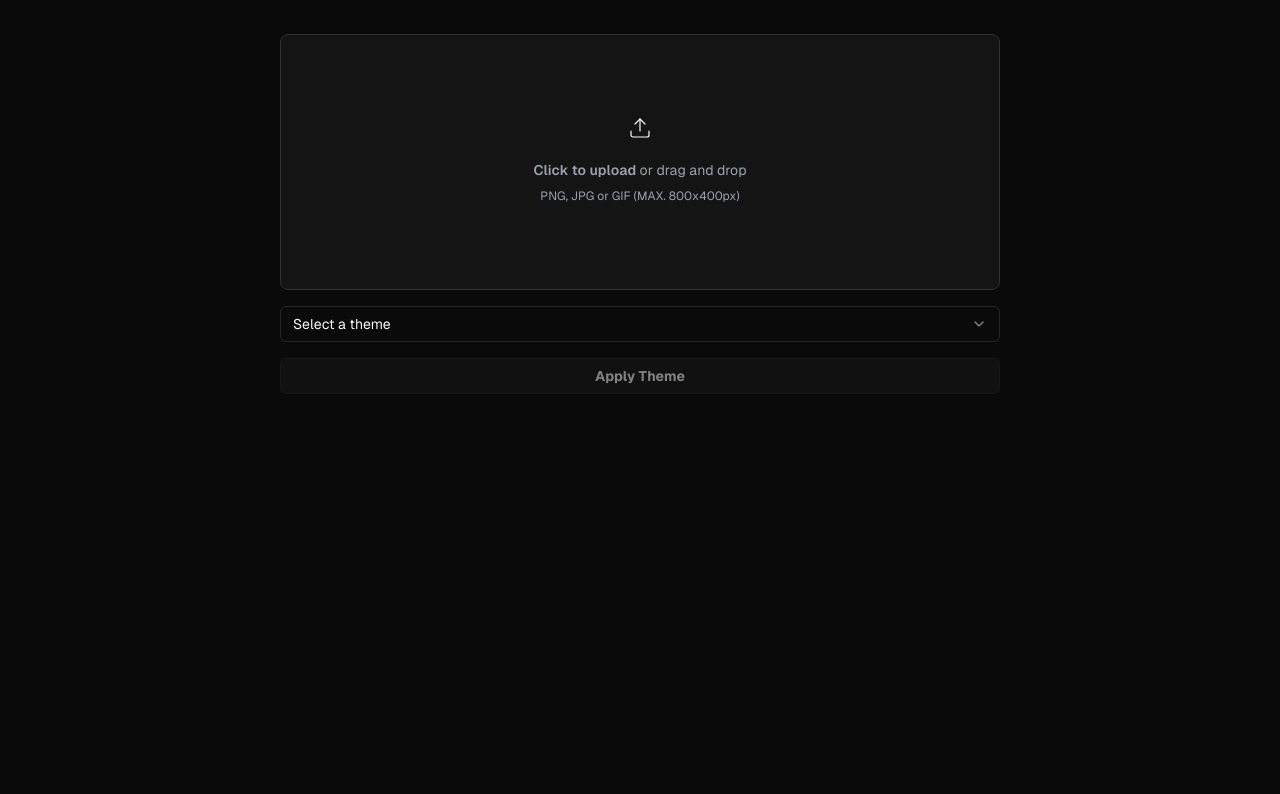
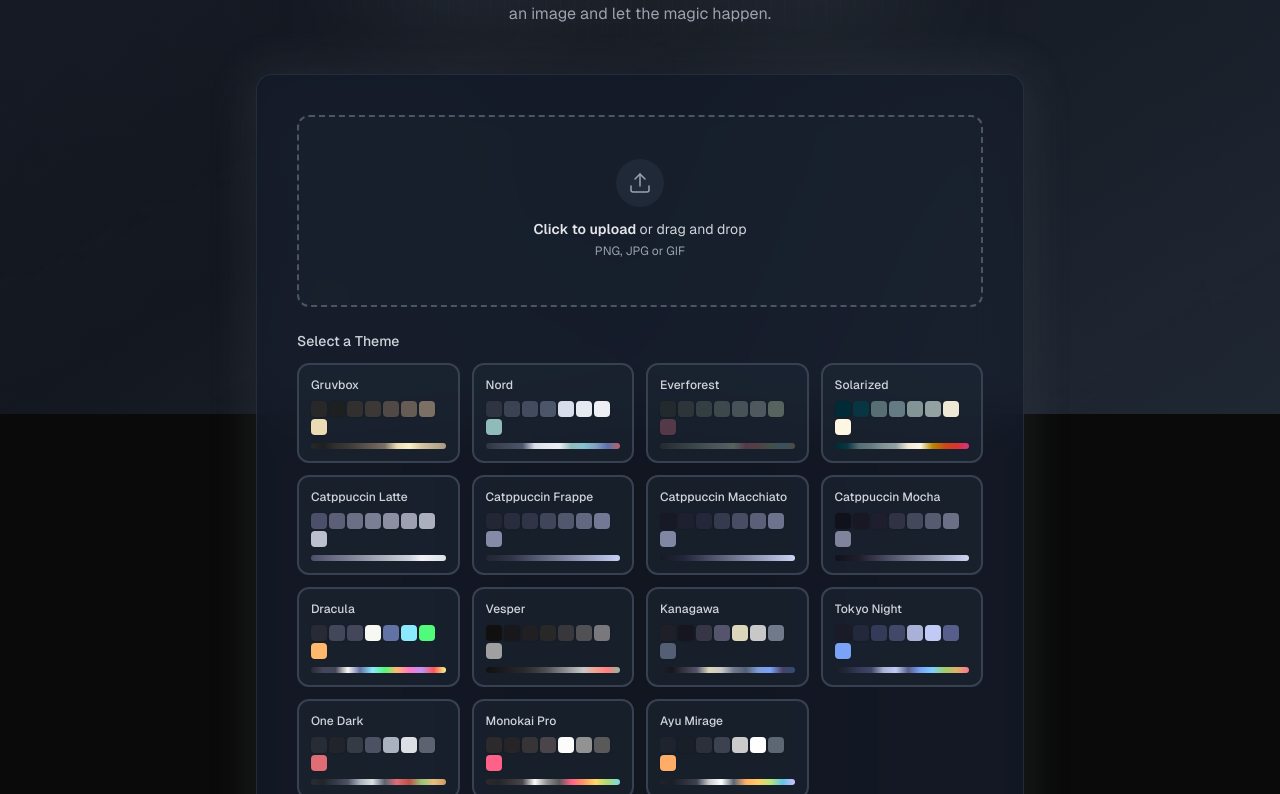
Before and after one commit to mohvn/schm, a Next.js app: page / in a window 1280 px wide. Shown: the part 386-1180 px from the top of the page. Before the commit the page ends 924 px from the top, so only its background shows below. Built offline with nearby package versions, Linux system fonts and the light colour scheme.

Commit message:
feat: adicionando novos presets

```diff
--- a/app/page.tsx
+++ b/app/page.tsx
@@ -1,15 +1,22 @@
 import ImageConverter from "@/components/image-converter"
-import { ModeToggle } from "@/components/mode-toggle"
 
 export default function Home() {
   return (
-    <main className="flex min-h-screen flex-col items-center justify-between p-24">
-      <div className="absolute top-2 right-2">
-        <ModeToggle />
+    <main className="relative min-h-screen overflow-hidden">
+      <div className="fixed inset-0 -z-10">
+        <div className="absolute inset-0 bg-gradient-to-br from-gray-200/50 via-gray-100/30 to-gray-300/50 dark:from-gray-900/80 dark:via-gray-950/60 dark:to-gray-800/80" />
+        <div className="absolute inset-0 bg-[radial-gradient(ellipse_at_top_right,_var(--tw-gradient-stops))] from-gray-300/20 via-transparent to-transparent dark:from-gray-700/30" />
+        <div className="absolute inset-0 bg-[radial-gradient(ellipse_at_bottom_left,_var(--tw-gradient-stops))] from-gray-400/10 via-transparent to-transparent dark:from-gray-600/20" />
+        <div className="absolute inset-0 bg-[linear-gradient(to_right,#8882_1px,transparent_1px),linear-gradient(to_bottom,#8882_1px,transparent_1px)] bg-[size:14px_24px] [mask-image:radial-gradient(ellipse_60%_50%_at_50%_0%,#000_70%,transparent_110%)]" />
       </div>
-      <h1>
-        <pre className="whitespace-pre font-mono text-sm select-none mb-20 font-bold">
-          {`      ___           ___           ___           ___
+
+      <div className="flex min-h-screen flex-col items-center justify-start px-4 py-12 md:py-20">
+        <div className="relative mb-12 text-center">
+          <div className="absolute -inset-4 bg-gradient-to-r from-gray-400/30 via-gray-500/20 to-gray-400/30 blur-3xl opacity-50 -z-10" />
+
+          <h1 className="relative">
+            <pre className="whitespace-pre font-mono text-[0.5rem] sm:text-xs md:text-sm select-none font-bold bg-gradient-to-r from-gray-600 via-gray-800 to-gray-600 dark:from-gray-300 dark:via-gray-100 dark:to-gray-300 bg-clip-text text-transparent drop-shadow-2xl">
+              {`      ___           ___           ___           ___
      /\\  \\         /\\  \\         /\\__\\         /\\__\\
     /::\\  \\       /::\\  \\       /:/  /        /::|  |
    /:/\\ \\  \\     /:/\\:\\  \\     /:/__/        /:|:|  |
@@ -20,8 +27,32 @@
    \\:\\/:/  /     \\:\\  \\           /:/  /        /:/  /
     \\::/  /       \\:\\__\\         /:/  /        /:/  /
      \\/__/         \\/__/         \\/__/         \\/__/`}</pre>
-      </h1>
-      <ImageConverter />
+          </h1>
+
+          <div className="mt-6 flex items-center justify-center gap-2">
+            <p className="text-lg md:text-xl font-medium bg-gradient-to-r from-gray-700 to-gray-900 dark:from-gray-200 dark:to-white bg-clip-text text-transparent">
+              Simple Color Hue Maker
+            </p>
+          </div>
+
+          <p className="mt-3 text-sm md:text-base text-gray-500 dark:text-gray-400 max-w-md mx-auto">
+            Create beautiful color palettes with just a few clicks. Upload an image and let the magic happen.
+          </p>
+        </div>
+
+        <div className="relative w-full max-w-3xl">
+          <div className="absolute -inset-1 bg-gradient-to-r from-gray-400/20 via-gray-500/15 to-gray-400/20 rounded-2xl blur-xl opacity-75" />
+          <div className="relative backdrop-blur-xl bg-white/70 dark:bg-gray-900/70 rounded-2xl border border-white/20 dark:border-gray-700/50 shadow-2xl p-2 md:p-4">
+            <ImageConverter />
+          </div>
+        </div>
+
+        <footer className="mt-16 text-center">
+          <p className="text-xs text-gray-400 dark:text-gray-500">
+            Drag & drop or click to upload • Multiple themes available • Instant download
+          </p>
+        </footer>
+      </div>
     </main>
   )
 }
--- a/components/image-converter.tsx
+++ b/components/image-converter.tsx
@@ -3,10 +3,18 @@
 import React, { useState, useRef } from 'react';
 import { themes, convertImageToTheme } from '../utils/image-utils';
 import { Button } from "@/components/ui/button"
-import { Select, SelectContent, SelectItem, SelectTrigger, SelectValue } from "@/components/ui/select"
-import { Download, Upload } from 'lucide-react';
+import { Download, Upload, Check } from 'lucide-react';
+import { cn } from '@/lib/utils';
 
 type ThemeKey = keyof typeof themes;
+
+function getThemeColors(themeColors: number[]): string[] {
+  const colors: string[] = [];
+  for (let i = 0; i < themeColors.length; i += 3) {
+    colors.push(`rgb(${themeColors[i]}, ${themeColors[i + 1]}, ${themeColors[i + 2]})`);
+  }
+  return colors;
+}
 
 export default function ImageConverter() {
   const [selectedTheme, setSelectedTheme] = useState<ThemeKey | ''>('');
@@ -61,67 +69,110 @@
 
   return (
     <div className="w-full max-w-3xl mx-auto p-6 space-y-6">
-      <div className="space-y-4">
+      <div className="space-y-6">
         <div className="flex items-center justify-center w-full">
-          <label htmlFor="dropzone-file" className="flex flex-col items-center justify-center w-full h-64 border dark:border-[#313131] rounded-lg cursor-pointer bg-gray-50 dark:hover:bg-[#181818] dark:bg-[#141415] hover:bg-gray-100 dark:hover:border-[#252525]">
+          <label htmlFor="dropzone-file" className="flex flex-col items-center justify-center w-full h-48 border-2 border-dashed border-gray-300 dark:border-gray-600 rounded-xl cursor-pointer bg-gray-50/50 dark:bg-gray-800/30 hover:bg-gray-100/50 dark:hover:bg-gray-800/50 hover:border-gray-400 dark:hover:border-gray-500 transition-all duration-300">
             <div className="flex flex-col items-center justify-center pt-5 pb-6">
-              <Upload strokeWidth={1.2} className='mb-5' />
-              <p className="mb-2 text-sm text-gray-500 dark:text-gray-400"><span className="font-semibold">Click to upload</span> or drag and drop</p>
-              <p className="text-xs text-gray-500 dark:text-gray-400">PNG, JPG or GIF (MAX. 800x400px)</p>
+              <div className="p-3 rounded-full bg-gray-100 dark:bg-gray-800 mb-3">
+                <Upload strokeWidth={1.5} className="w-6 h-6 text-gray-600 dark:text-gray-400" />
+              </div>
+              <p className="mb-1 text-sm text-gray-600 dark:text-gray-300"><span className="font-semibold text-gray-800 dark:text-gray-200">Click to upload</span> or drag and drop</p>
+              <p className="text-xs text-gray-500 dark:text-gray-400">PNG, JPG or GIF</p>
             </div>
             <input id="dropzone-file" type="file" className="hidden" onChange={handleImageUpload} accept="image/*" />
           </label>
         </div>
-        <Select onValueChange={(value: ThemeKey) => setSelectedTheme(value)}>
-          <SelectTrigger className="w-full">
-            <SelectValue placeholder="Select a theme" />
-          </SelectTrigger>
-          <SelectContent>
-            {Object.entries(themes).map(([themeName, themeColors]) => (
-              <SelectItem key={themeName} value={themeName}>
-                <div className="flex items-center">
-                  <span className="mr-2">{themeName}</span>
-                  <div className="flex">
-                    {themeColors.slice(0, 15).map((color, index) => (
-                      index % 3 === 0 && (
-                        <div
-                          key={index}
-                          className="w-4 h-4 mr-1"
-                          style={{
-                            backgroundColor: `rgb(${themeColors[index]}, ${themeColors[index + 1]}, ${themeColors[index + 2]})`
-                          }}
-                        />
-                      )
+
+        <div className="space-y-3">
+          <h3 className="text-sm font-medium text-gray-700 dark:text-gray-300">Select a Theme</h3>
+
+          <div className="grid grid-cols-2 sm:grid-cols-3 md:grid-cols-4 gap-3">
+            {Object.entries(themes).map(([themeName, themeColors]) => {
+              const colors = getThemeColors(themeColors);
+              const isSelected = selectedTheme === themeName;
+
+              return (
+                <button
+                  key={themeName}
+                  onClick={() => setSelectedTheme(themeName as ThemeKey)}
+                  className={cn(
+                    "relative group p-3 rounded-xl border-2 transition-all duration-300 text-left",
+                    "hover:scale-[1.02] hover:shadow-lg",
+                    isSelected
+                      ? "border-gray-800 dark:border-gray-200 bg-gray-100 dark:bg-gray-800 shadow-md shadow-gray-300 dark:shadow-gray-900/50"
+                      : "border-gray-200 dark:border-gray-700 bg-white dark:bg-gray-800/50 hover:border-gray-300 dark:hover:border-gray-600"
+                  )}
+                >
+                  {isSelected && (
+                    <div className="absolute -top-1.5 -right-1.5 w-5 h-5 bg-gray-800 dark:bg-gray-200 rounded-full flex items-center justify-center shadow-md">
+                      <Check className="w-3 h-3 text-white dark:text-gray-900" />
+                    </div>
+                  )}
+
+                  <p className={cn(
+                    "text-xs font-medium mb-2 truncate",
+                    isSelected ? "text-gray-900 dark:text-gray-100" : "text-gray-700 dark:text-gray-300"
+                  )}>
+                    {themeName}
+                  </p>
+
+                  <div className="flex flex-wrap gap-0.5">
+                    {colors.slice(0, 8).map((color, index) => (
+                      <div
+                        key={index}
+                        className="w-4 h-4 rounded-sm shadow-sm ring-1 ring-black/5"
+                        style={{ backgroundColor: color }}
+                      />
                     ))}
                   </div>
-                </div>
-              </SelectItem>
-            ))}
-          </SelectContent>
-        </Select>
+
+                  <div
+                    className="mt-2 h-1.5 rounded-full overflow-hidden"
+                    style={{
+                      background: `linear-gradient(to right, ${colors.slice(0, 12).join(', ')})`
+                    }}
+                  />
+                </button>
+              );
+            })}
+          </div>
+        </div>
+
         <Button
           onClick={applyTheme}
-          variant="outline"
           disabled={!originalImage || !selectedTheme || isLoading}
-          className="w-full dark:bg-[#181818] dark:hover:bg-[#383838] font-bold"
+          className={cn(
+            "w-full font-semibold py-5 rounded-xl transition-all duration-300",
+            "bg-gradient-to-r from-gray-800 to-gray-900 hover:from-gray-900 hover:to-black dark:from-gray-200 dark:to-gray-100 dark:hover:from-white dark:hover:to-gray-100",
+            "text-white dark:text-gray-900 shadow-lg shadow-gray-400/30 dark:shadow-gray-900/30",
+            "disabled:opacity-50 disabled:cursor-not-allowed disabled:shadow-none"
+          )}
         >
           {isLoading ? "Converting..." : "Apply Theme"}
         </Button>
       </div>
+
       <div className="grid grid-cols-1 md:grid-cols-2 gap-6 mt-8">
         {originalImage && (
-          <div className="space-y-2">
-            <h2 className="text-lg font-semibold">Original Image</h2>
-            <img src={originalImage} alt="Original" className="w-full h-auto rounded-lg shadow-md" />
+          <div className="space-y-3">
+            <h2 className="text-sm font-medium text-gray-700 dark:text-gray-300">Original Image</h2>
+            <div className="relative rounded-xl overflow-hidden shadow-lg ring-1 ring-black/5">
+              <img src={originalImage} alt="Original" className="w-full h-auto" />
+            </div>
           </div>
         )}
         {convertedImage && (
-          <div className="space-y-2">
-            <h2 className="text-lg font-semibold">Converted Image</h2>
-            <img src={convertedImage} alt="Converted" className="w-full h-auto rounded-lg shadow-md" />
-            <Button onClick={downloadImage} className="w-full mt-2 font-bold">
-              <Download />
-              Download Converted Image
+          <div className="space-y-3">
+            <h2 className="text-sm font-medium text-gray-700 dark:text-gray-300">Converted Image</h2>
+            <div className="relative rounded-xl overflow-hidden shadow-lg ring-1 ring-black/5">
+              <img src={convertedImage} alt="Converted" className="w-full h-auto" />
+            </div>
+            <Button
+              onClick={downloadImage}
+              className='w-full font-semibold'
+            >
+              <Download className="mr-2 h-4 w-4" />
+              Download Image
             </Button>
           </div>
         )}
--- a/utils/themes.ts
+++ b/utils/themes.ts
@@ -231,5 +231,132 @@
     226, 158, 202,
     236, 170, 214,
     255, 255, 255,
+  ],
+  "Kanagawa": [
+    // Background tones
+    31, 31, 40,
+    22, 22, 30,
+    54, 54, 70,
+    84, 84, 109,
+    // Foreground tones
+    220, 215, 186,
+    200, 200, 200,
+    113, 122, 138,
+    84, 95, 117,
+    // Wave blues
+    126, 156, 216,
+    122, 162, 247,
+    73, 65, 102,
+    45, 78, 117,
+    // Sakura and sunset
+    195, 117, 136,
+    227, 109, 114,
+    255, 93, 98,
+    210, 126, 153,
+    // Spring greens
+    118, 169, 102,
+    152, 187, 108,
+    // Autumn golds
+    224, 175, 104,
+    255, 160, 102,
+    // Sea foam
+    106, 149, 137,
+    127, 180, 172,
+    // Violet
+    149, 127, 184,
+    169, 138, 200,
+  ],
+  "Tokyo Night": [
+    // Background
+    26, 27, 38,
+    36, 40, 59,
+    52, 59, 88,
+    65, 72, 104,
+    // Foreground
+    169, 177, 214,
+    192, 202, 245,
+    86, 95, 137,
+    // Accents
+    122, 162, 247,
+    125, 207, 255,
+    158, 206, 106,
+    224, 175, 104,
+    247, 118, 142,
+    187, 154, 247,
+    255, 158, 100,
+    // Cyan & Teal
+    115, 218, 202,
+    65, 166, 181,
+  ],
+  "One Dark": [
+    // Background
+    40, 44, 52,
+    33, 37, 43,
+    53, 59, 69,
+    76, 82, 99,
+    // Foreground
+    171, 178, 191,
+    220, 223, 228,
+    92, 99, 112,
+    // Red
+    224, 108, 117,
+    190, 80, 70,
+    // Green
+    152, 195, 121,
+    // Yellow
+    229, 192, 123,
+    209, 154, 102,
+    // Blue
+    97, 175, 239,
+    // Magenta
+    198, 120, 221,
+    // Cyan
+    86, 182, 194,
+  ],
+  "Monokai Pro": [
+    // Background
+    45, 42, 46,
+    39, 36, 39,
+    55, 52, 56,
+    73, 69, 74,
+    // Foreground
+    252, 252, 250,
+    147, 146, 147,
+    90, 89, 90,
+    // Red
+    255, 97, 136,
+    // Orange
+    252, 152, 103,
+    // Yellow
+    255, 216, 102,
+    // Green
+    169, 220, 118,
+    // Blue
+    120, 220, 232,
+    // Purple
+    171, 157, 242,
+    // Pink
+    255, 97, 136,
+  ],
+  "Ayu Mirage": [
+    // Background
+    31, 35, 46,
+    26, 30, 39,
+    43, 48, 59,
+    60, 66, 79,
+    // Foreground
+    203, 203, 203,
+    255, 255, 255,
+    92, 103, 115,
+    // Accents
+    255, 173, 102,
+    255, 204, 102,
+    186, 230, 126,
+    95, 199, 231,
+    212, 191, 255,
+    242, 119, 122,
+    // Extra
+    115, 184, 191,
+    217, 191, 140,
   ]
 };
```
Also changed, not shown: components/mode-toggle.tsx (deleted, +0 -40 lines), 1 other file (tests, documents, lock files or other folders).
